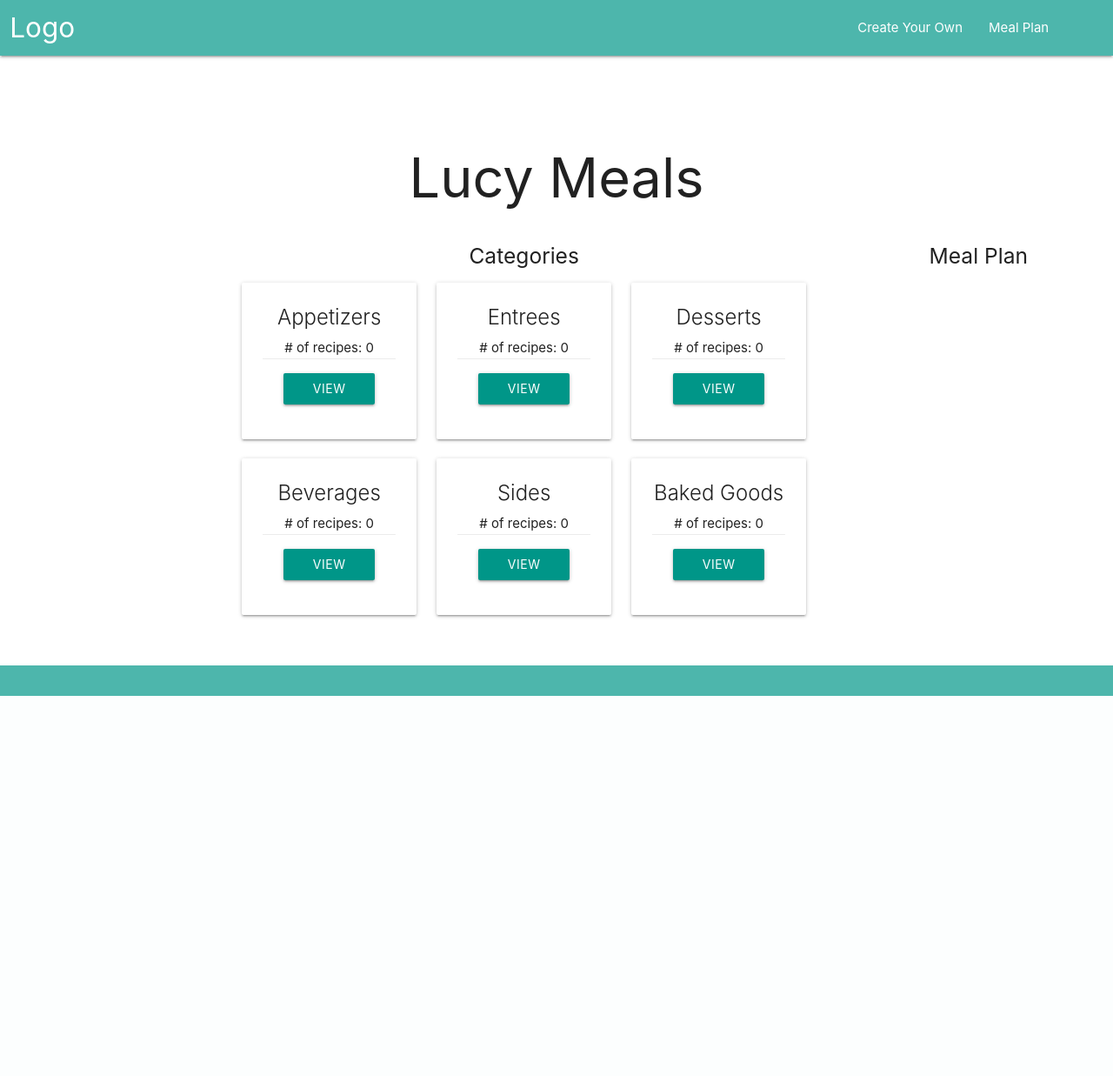
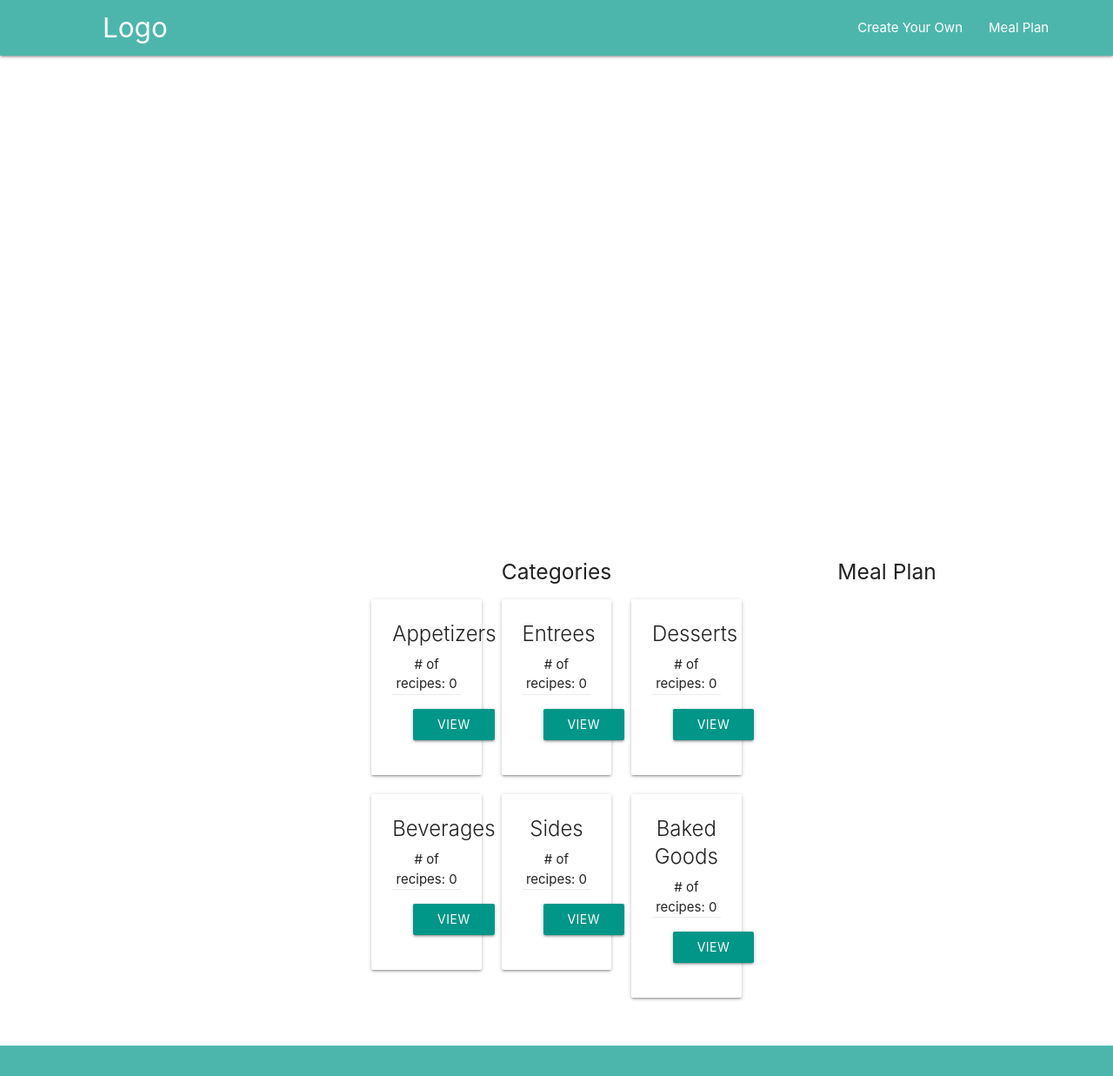
Before and after one commit to JuanitoDeLaTorre/Lucy_Meals, a Django app: page / in a window 1280 px wide. Shown: the whole page at 87% size. Before the commit the page ends 800 px from the top, so only its background shows below. Run offline with Django 4.2, Linux system fonts and the light colour scheme; data that the repository does not hold is empty.

Commit message:
home base lightsabers

```diff
--- a/main_app/static/css/style.css
+++ b/main_app/static/css/style.css
@@ -24,3 +24,7 @@ header {
 main {
     flex: 1 0 auto;
 }
+
+#flex-center {
+    margin-top: 500px;
+}
--- a/main_app/templates/base.html
+++ b/main_app/templates/base.html
@@ -14,7 +14,7 @@
 <header class="nav-fixed">
     <nav class="row">
         <div class="nav-wrapper teal lighten-2">
-            <a href="{% url 'home' %}" class="brand-logo col s8 offset-1">Logo</a>
+            <a href="{% url 'home' %}" class="brand-logo col s8 push-s1 offset-1">Logo</a>
             <ul id="nav-mobile" class="right hide-on-med-and-down col s3">
                 <li><a href="{% url 'create_recipe'%}" >Create Your Own</a></li>
                 <li><a href="{% url 'meal_plan' %}" >Meal Plan</a></li>
--- a/main_app/templates/home.html
+++ b/main_app/templates/home.html
@@ -1,24 +1,12 @@
 {% extends 'base.html' %}
 
 {% block content %}
-<h1 class="center">Lucy Meals</h1>
-<section class="row container">
-    <div class="col s9 push-s1">
-        <h5 class="center">Categories</h5>
+<section class="row container" id="flex-center">
+    <div class="col s12 m6 offset-m3 center">
+        <h5>Categories</h5>
         <div class="row">
-            {% for recipe in recipes %}
-            <!-- <div class="col s4">
-                <div class="card center">
-                    <div class="card-content">
-                        <div class="card-title">{{recipe.category}}</div>
-                        <div class="card-body">Recipes: {{recipe.length}}</div>
-                        <div class="card-action"><a href="" class="teal btn">View Recipes</a></div>
-                    </div>
-                </div>
-            </div> -->
-            {% endfor %}
             <div class="col s4">
-                <div class=" card">
+                <div class="card">
                     <div class="card-content center-align">
                         <div class="card-title">Appetizers</div>
                     <div class="card-body"># of recipes: {{appetizers|length}}</div>
@@ -27,7 +15,7 @@
                 </div>
             </div>
             <div class="col s4">
-                <div class=" card">
+                <div class="card">
                     <div class="card-content center-align">
                         <div class="card-title">Entrees</div>
                     <div class="card-body"># of recipes: {{entrees|length}}</div>
@@ -36,7 +24,7 @@
                 </div>
             </div>
             <div class="col s4">
-                <div class=" card">
+                <div class="card">
                     <div class="card-content center-align">
                         <div class="card-title">Desserts</div>
                     <div class="card-body"># of recipes: {{desserts|length}}</div>
@@ -45,7 +33,7 @@
                 </div>
             </div>
             <div class="col s4">
-                <div class=" card">
+                <div class="card">
                     <div class="card-content center-align">
                         <div class="card-title">Beverages</div>
                     <div class="card-body"># of recipes: {{beverages|length}}</div>
@@ -54,7 +42,7 @@
                 </div>
             </div>
             <div class="col s4">
-                <div class=" card">
+                <div class="card">
                     <div class="card-content center-align">
                         <div class="card-title">Sides</div>
                     <div class="card-body"># of recipes: {{sides|length}}</div>
@@ -63,7 +51,7 @@
                 </div>
             </div>
             <div class="col s4">
-                <div class=" card">
+                <div class="card">
                     <div class="card-content center-align">
                         <div class="card-title">Baked Goods</div>
                     <div class="card-body"># of recipes: {{baked_goods|length}}</div>
@@ -74,11 +62,10 @@
         </div>
     </div>
 
-    <di class="col s3 push-s2">
-        <h5 class="center">Meal Plan</h5>
-        <section>
-
-        </section>
-    </div>
+    <section class="col s12 m3 right-align">
+        <div>
+            <h5>Meal Plan</h5>
+        </div>
+    </section>
 </section>
 {% endblock %}
```
